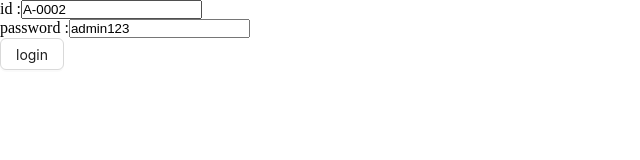
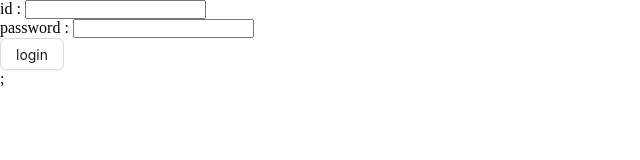
Before and after one commit to hrhabib07/ph-university-frontend, a React (Vite) app: page /login in a window 1280 px wide. Shown: the top 160 px of the page, without its empty margins (0-640 px from the left). Built offline with nearby package versions, Linux system fonts and the light colour scheme.

Commit message:
use form hoook related issue resolved

```diff
--- /dev/null
+++ b/src/components/form/PHInput.tsx
@@ -0,0 +1,19 @@
+import { useFormContext } from "react-hook-form";
+
+type TPHInput = {
+  type: string;
+  name: string;
+  label: string;
+};
+
+const PHInput = ({ type, name, label }: TPHInput) => {
+  const { register } = useFormContext();
+  return (
+    <div>
+      {label ? label : null}
+      <input type={type} id={name} {...register(name)} />
+    </div>
+  );
+};
+
+export default PHInput;
--- /dev/null
+++ b/src/components/form/PHform.tsx
@@ -0,0 +1,14 @@
+import { FormProvider, useForm } from "react-hook-form";
+
+const PHform = ({ onSubmit, children }) => {
+  // const { handleSubmit } = useForm();
+  const methods = useForm();
+
+  return (
+    <FormProvider {...methods}>
+      <form onSubmit={methods.handleSubmit(onSubmit)}>{children}</form>;
+    </FormProvider>
+  );
+};
+
+export default PHform;
--- a/src/pages/Login.tsx
+++ b/src/pages/Login.tsx
@@ -1,48 +1,42 @@
 import { Button } from "antd";
-import { useForm } from "react-hook-form";
+import { useFormContext } from "react-hook-form";
 import { useLoginMutation } from "../redux/features/auth/authApi";
 import { TLoginData } from "../types";
 import { useAppDispatch } from "../redux/hooks";
-import { TAuthTokenUser, setUser } from "../redux/features/auth/authSlice";
-import { verifyJwtToken } from "../utils/verifyJwtToken";
 import { useNavigate } from "react-router-dom";
-import { toast } from "sonner";
+import PHform from "../components/form/PHform";
+import PHInput from "../components/form/PHInput";
 
 const Login = () => {
   const navigate = useNavigate();
   const dispatch = useAppDispatch();
-  const { register, handleSubmit } = useForm({
-    defaultValues: {
-      id: "A-0002",
-      password: "admin123",
-    },
-  });
+
   const [login, { error }] = useLoginMutation();
   const onSubmit = async (userInfo: TLoginData) => {
-    const toastId = toast.loading("logging in");
-    const res = await login(userInfo).unwrap();
-    const token = res.data.accessToken;
-    // console.log(token);
-    const user = verifyJwtToken(token) as TAuthTokenUser;
-    dispatch(setUser({ user: user, token: res.data.accessToken }));
-    navigate(`/${user.role}/dashboard`);
-    toast.success("user logged in successfully", { id: toastId, duration: 2000 });
-    if (error) {
-      toast.error("Something went", { id: toastId, duration: 2000 });
-    }
+    console.log(userInfo);
+    // const toastId = toast.loading("logging in");
+    // const res = await login(userInfo).unwrap();
+    // const token = res.data.accessToken;
+    // // console.log(token);
+    // const user = verifyJwtToken(token) as TAuthTokenUser;
+    // dispatch(setUser({ user: user, token: res.data.accessToken }));
+    // navigate(`/${user.role}/dashboard`);
+    // toast.success("user logged in successfully", { id: toastId, duration: 2000 });
+    // if (error) {
+    //   toast.error("Something went", { id: toastId, duration: 2000 });
+    // }
   };
+
   return (
-    <form onSubmit={handleSubmit(onSubmit)}>
+    <PHform onSubmit={onSubmit}>
       <div>
-        <label htmlFor="id">id :</label>
-        <input type="text" id="id" {...register("id")} />
+        <PHInput type="text" name="id" label="id : " />
       </div>
       <div>
-        <label htmlFor="password">password :</label>
-        <input type="text" id="password" {...register("password")} />
+        <PHInput type="text" name="password" label="password : "></PHInput>
       </div>
       <Button htmlType="submit">login</Button>
-    </form>
+    </PHform>
   );
 };
 
--- a/src/redux/api/baseApi.ts
+++ b/src/redux/api/baseApi.ts
@@ -1,54 +1,61 @@
-import { createApi, fetchBaseQuery } from "@reduxjs/toolkit/query/react";
+import {
+  BaseQueryApi,
+  BaseQueryFn,
+  DefinitionType,
+  FetchArgs,
+  createApi,
+  fetchBaseQuery,
+} from "@reduxjs/toolkit/query/react";
 import { RootState } from "../store";
 import { logoutUser, setUser } from "../features/auth/authSlice";
 
 const baseQuery = fetchBaseQuery({
-    baseUrl: "http://localhost:5000/api/v1",
+  baseUrl:
+    "https://level2-batch-3-ph-university-server-starter-pack-i67n4mwzg.vercel.app/api/v1",
   credentials: "include",
   prepareHeaders: (headers, { getState }) => {
     const token = (getState() as RootState).auth.token;
     if (token) {
-            headers.set("authorization", `${token}`)
+      headers.set("authorization", `${token}`);
     }
     return headers;
-    }
+  },
 });
 
-const baseQueryWithRefreshToken = async (
-    args,
-    api,
-    extraOptions,
-) => {
+const baseQueryWithRefreshToken: BaseQueryFn<
+  FetchArgs,
+  BaseQueryApi,
+  DefinitionType
+> = async (args, api, extraOptions): Promise<any> => {
   let result = await baseQuery(args, api, extraOptions);
   if (result.error?.status === 401) {
     // send refresh token
     const res = await fetch("http://localhost:5000/api/v1/auth/refresh-token", {
       method: "POST",
-            credentials: "include"
+      credentials: "include",
     });
     const data = await res.json();
     if (data.data?.accessToken) {
       const user = (api.getState() as RootState).auth.user;
-            api.dispatch(setUser({
+      api.dispatch(
+        setUser({
           user,
           token: data.data?.accessToken,
-            }));
+        })
+      );
       result = await baseQuery(args, api, extraOptions);
     } else {
       api.dispatch(logoutUser());
     }
   }
   return result;
-}
+};
 
 export const baseApi = createApi({
-    reducerPath: 'baseApi',
+  reducerPath: "baseApi",
   baseQuery: baseQueryWithRefreshToken,
   endpoints: () => ({}),
 });
-
-
-
 
 // const baseQueryWithRefreshToken = async (args, api, extraOptions,) => {
 //     let result = await baseQuery(args, api, extraOptions);
```
Also changed, not shown: .eslintrc.cjs. Lines whose indentation alone changed are shown as unchanged.
